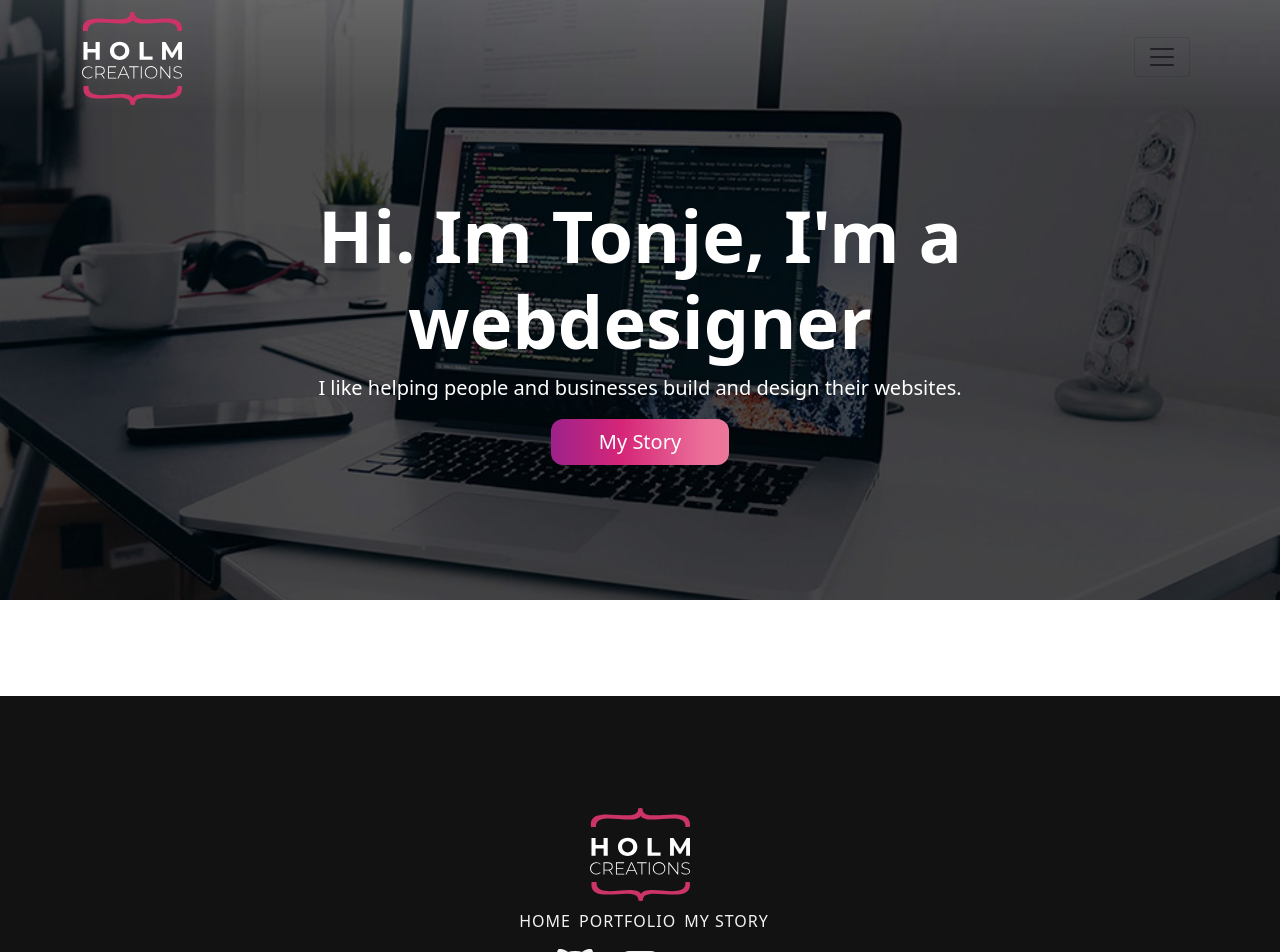
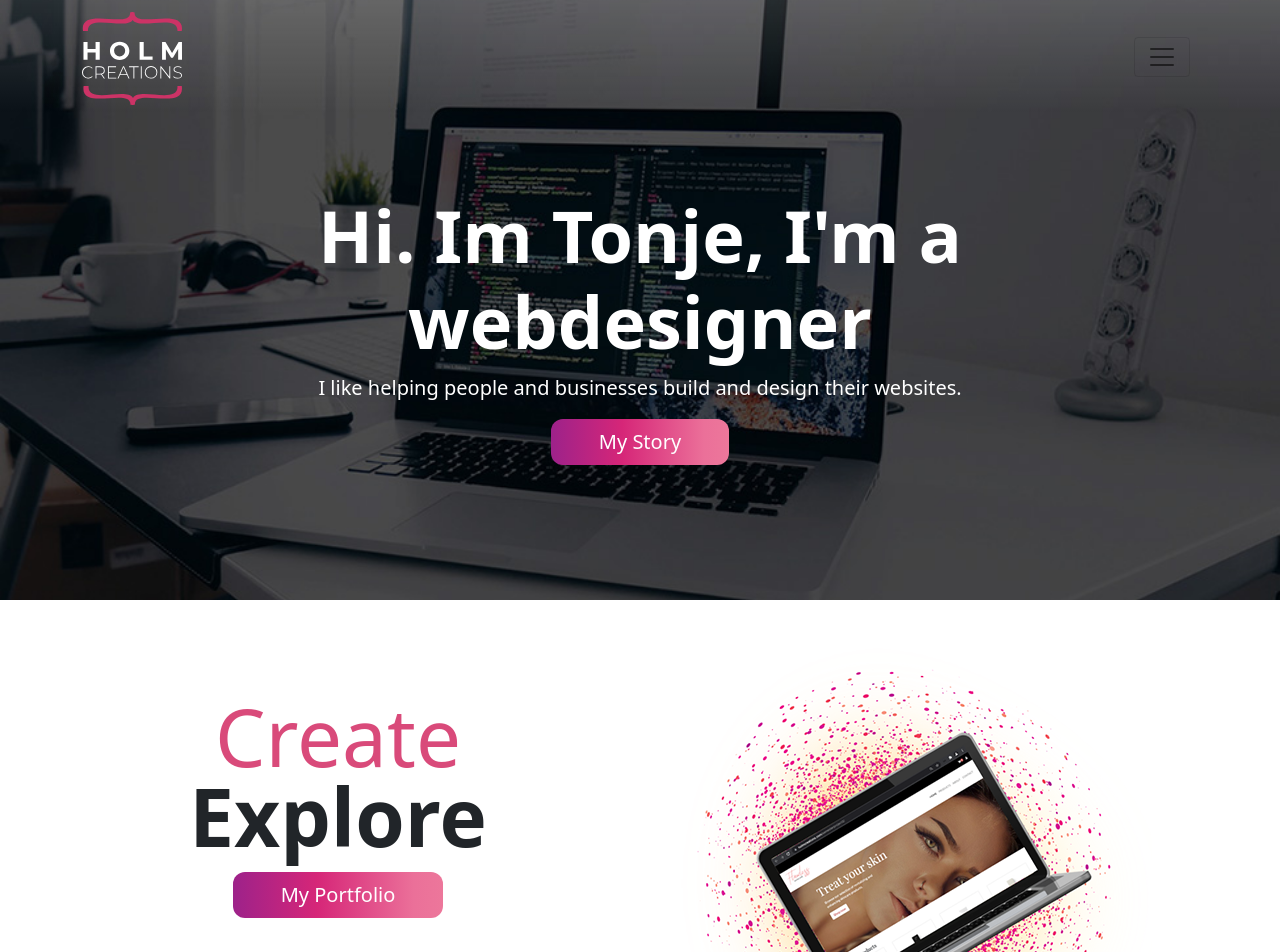
Before and after one commit to maaneblomst/portfolio-2-holmcreations, a React (Create React App) app: page / in a window 1280 px wide. Shown: the top 952 px of the page. Built offline with nearby package versions, Linux system fonts and the light colour scheme.

Commit message:
Added front page content

```diff
--- a/src/components/navigation/Navigation.js
+++ b/src/components/navigation/Navigation.js
@@ -10,9 +10,8 @@ import Image from "react-bootstrap/Image";
 import Col from "react-bootstrap/Col";
 import { FiGithub, FiInstagram, FiMail } from "react-icons/fi";
 
-function Navigation() {
+export default function Navigation() {
   const [show, setShow] = useState(false);
-
   const handleClose = () => setShow(false);
   const toggleShow = () => setShow((s) => !s);
 
@@ -112,5 +111,3 @@ function Navigation() {
     </Navbar>
   );
 }
-
-export default Navigation;
--- a/src/pages/Home.js
+++ b/src/pages/Home.js
@@ -1,5 +1,11 @@
 import HeroSection from "../components/layout/HeroSection";
+import { Link } from "react-router-dom";
 import Footer from "../components/layout/Footer";
+import image from "../images/home/holmcreations.png";
+import Image from "react-bootstrap/Image";
+import Row from "react-bootstrap/Row";
+import Container from "react-bootstrap/Container";
+import Col from "react-bootstrap/Col";
 
 export default function Home() {
   return (
@@ -13,7 +19,28 @@ export default function Home() {
           buttonTitle="My Story"
         />
       </div>
-      <main className="content-wrapper"></main>
+      <main className="content-wrapper">
+        <Row>
+          <Col>
+            <Container className="text-center mt-5">
+              <span className="display-1 lh-1 text-primary">Create</span>
+              <br />
+              <span className="display-1 lh-1 fw-bold">Explore</span>
+              <Container>
+                <Link
+                  to="/portfolio"
+                  className="btn btn-lg text-white cta ps-5 pe-5 pt-2 pb-2 border-0 mt-3"
+                >
+                  My Portfolio
+                </Link>
+              </Container>
+            </Container>
+          </Col>
+          <Col>
+            <Image src={image} />
+          </Col>
+        </Row>
+      </main>
       <Footer />
     </>
   );
```
Also changed, not shown: src/images/home/holmcreations.png (added).
